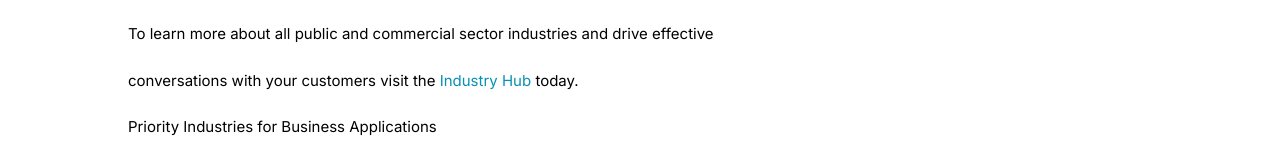
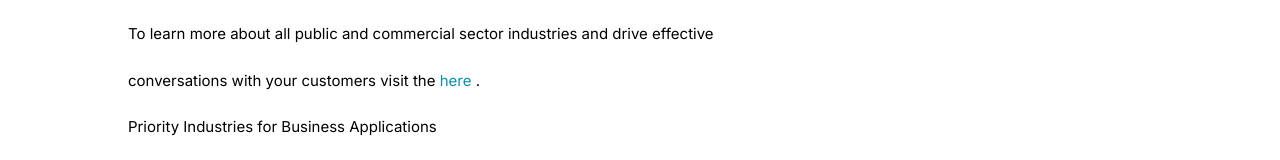
Before and after one commit to tejas-salespoint/data_-_ai, a React (Create React App) app: page /industry in a window 1280 px wide. Shown: the part 469-629 px from the top of the page. Built offline with nearby package versions, Linux system fonts and the light colour scheme.

Commit message:
march 10 secondary page

```diff
--- a/src/components/Navbar.jsx
+++ b/src/components/Navbar.jsx
@@ -45,7 +45,10 @@ const Navbar = () => {
               Catalyst
             </li>
           </Link>
-          <Link className="h-20 flex items-center hover:border-b-8 hover:border-blue  hover:text-blue">
+          <Link
+          target='_blank'
+          to={'https://apps.powerapps.com/play/e/839eace6-59ab-4243-97ec-a5b8fcc104e4/a/2db83f8b-2acb-4cc9-a835-9c462479c0b4?tenantId=72f988bf-86f1-41af-91ab-2d7cd011db47'}
+           className="h-20 flex items-center hover:border-b-8 hover:border-blue  hover:text-blue">
             <li className="text-xl font-medium text-gray-800  p-2 px-3">
               MegaMap
             </li>
--- a/src/pages/Industry/AutomobileOverview/AutomobileOverview.jsx
+++ b/src/pages/Industry/AutomobileOverview/AutomobileOverview.jsx
@@ -1,4 +1,5 @@
 import React from "react";
+import { Link } from "react-router-dom";
 
 const AutomobileOverview = () => {
   return (
@@ -23,8 +24,7 @@ const AutomobileOverview = () => {
           drive effective
         </p>
         <p>
-          conversations with your customers visit the <span className="text-cyan-600">Industry Hub</span>{" "}
-          today.
+          conversations with your customers visit the <Link to={'https://microsofteur.sharepoint.com/:li:/t/HQDataAIIndustryTeam/E4pr_KeHoqdMhUs9qUtAMDoBwc_NeXTfjE9K0aDdailwyA?e=fK2Olm'} target='_blank' className="text-cyan-600">here </Link>.
         </p>
         <p>Priority Industries for Business Applications</p>
         <ul className="list-disc ml-5 font-medium">
```
